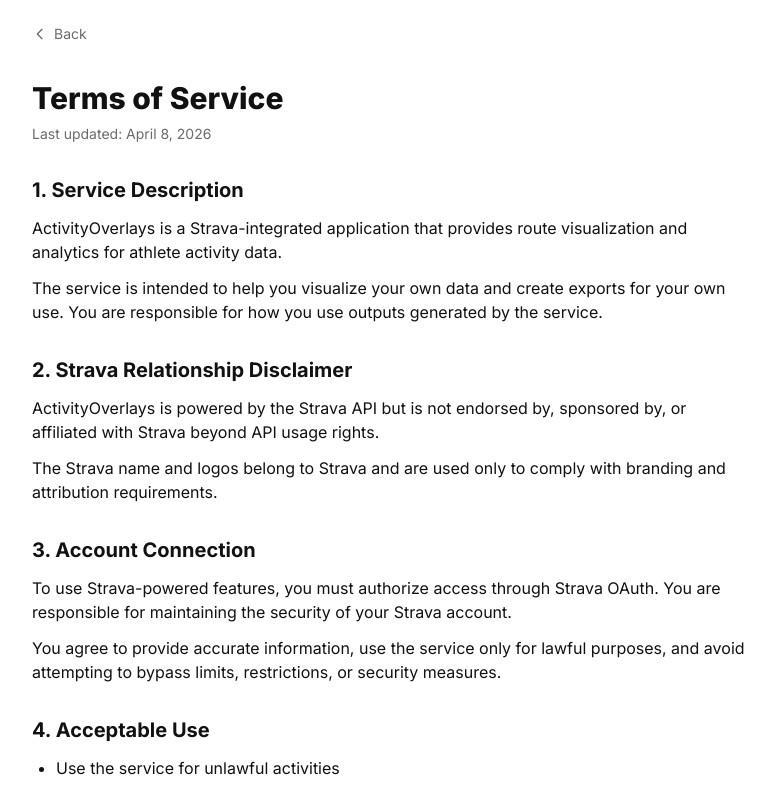
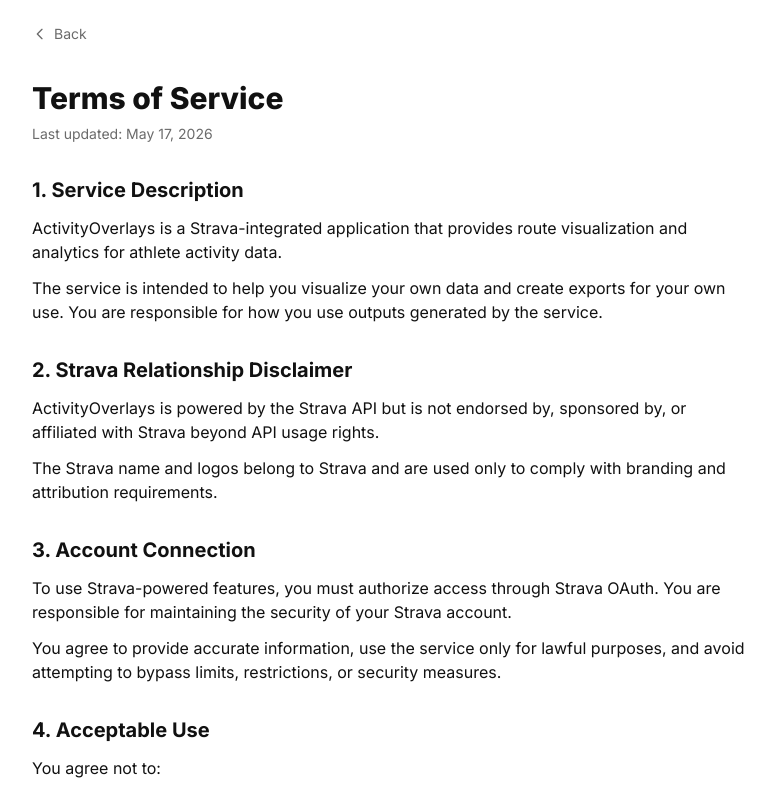
Before and after one commit to sdeevanapalli/strava-activity-overlays, a Next.js app: page /terms in a window 1280 px wide. Shown: the top 787 px of the page, without its empty margins (248-1023 px from the left). Built offline with nearby package versions, Linux system fonts and the light colour scheme; no server answers.

Commit message:
default quick push

```diff
--- a/app/privacy/page.tsx
+++ b/app/privacy/page.tsx
@@ -20,7 +20,7 @@ export default function PrivacyPage() {
       <article className="mx-auto w-full max-w-3xl space-y-8 px-6 py-8">
         <header className="space-y-2">
           <h1 className="text-3xl font-extrabold text-[#111111]">Privacy Policy</h1>
-          <p className="text-sm text-[#6B6B6B]">Last updated: April 8, 2026</p>
+          <p className="text-sm text-[#6B6B6B]">Last updated: May 17, 2026</p>
         </header>
 
         <section className="space-y-3">
--- a/app/terms/page.tsx
+++ b/app/terms/page.tsx
@@ -20,7 +20,7 @@ export default function TermsPage() {
       <article className="mx-auto w-full max-w-3xl space-y-8 px-6 py-8">
         <header className="space-y-2">
           <h1 className="text-3xl font-extrabold text-[#111111]">Terms of Service</h1>
-          <p className="text-sm text-[#6B6B6B]">Last updated: April 8, 2026</p>
+          <p className="text-sm text-[#6B6B6B]">Last updated: May 17, 2026</p>
         </header>
 
         <section className="space-y-3">
@@ -61,6 +61,7 @@ export default function TermsPage() {
 
         <section className="space-y-3">
           <h2 className="text-xl font-bold text-[#111111]">4. Acceptable Use</h2>
+          <p>You agree not to:</p>
           <ul className="list-disc space-y-1 pl-6">
             <li>Use the service for unlawful activities</li>
             <li>Attempt to reverse engineer, disrupt, or abuse the platform</li>
```
